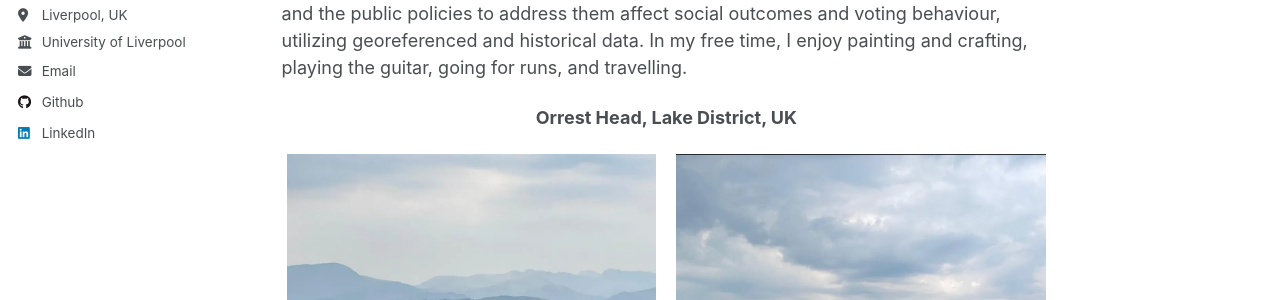
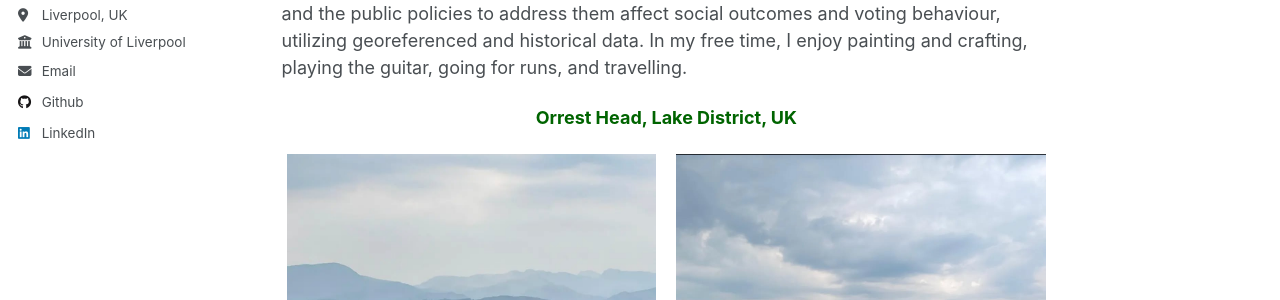
Before and after one commit to victoriabiagi/victoriabiagi.github.io, a Jekyll site: the page built from _pages/about.md, in a window 1280 px wide. Shown: the part 415-715 px from the top of the page. Built offline with Jekyll 4.4.1, drawn with Linux system fonts in a browser that asks for light colours.

Commit message:
Update about.md

```diff
--- a/_pages/about.md
+++ b/_pages/about.md
@@ -14,7 +14,7 @@ My work mainly relates to political economy, urban economics, and economic histo
 
 <!-- Centered description -->
 <div style="text-align: center;">
-    <p><strong>Orrest Head, Lake District, UK</strong></p>
+    <p><strong style="color: #006400;">Orrest Head, Lake District, UK</strong></p>
 </div>
 
 <!-- Images side by side -->
```
